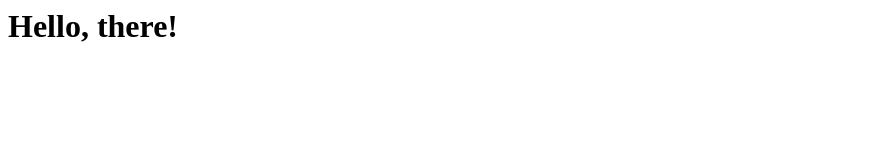
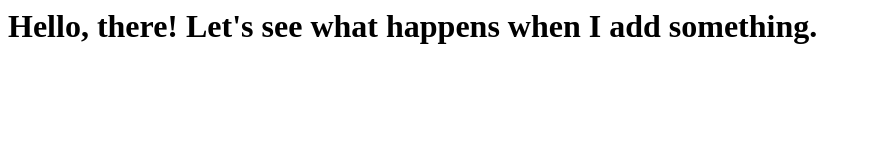
Before and after one commit to ads-KlearTrust/demo-1, a plain HTML site: page index.html in a window 1280 px wide. Shown: the whole page, without its empty margins (0-871 px from the left). Drawn offline with Linux system fonts and the light colour scheme.

Commit message:
second commit

```diff
--- a/index.html
+++ b/index.html
@@ -1,6 +1,6 @@
 <head>
     <title>KlearTrust Portal Demo</title>
 <body>
-<h1>Hello, there!</h1>
+<h1>Hello, there! Let's see what happens when I add something.</h1>
 </body>
 </head>
```
